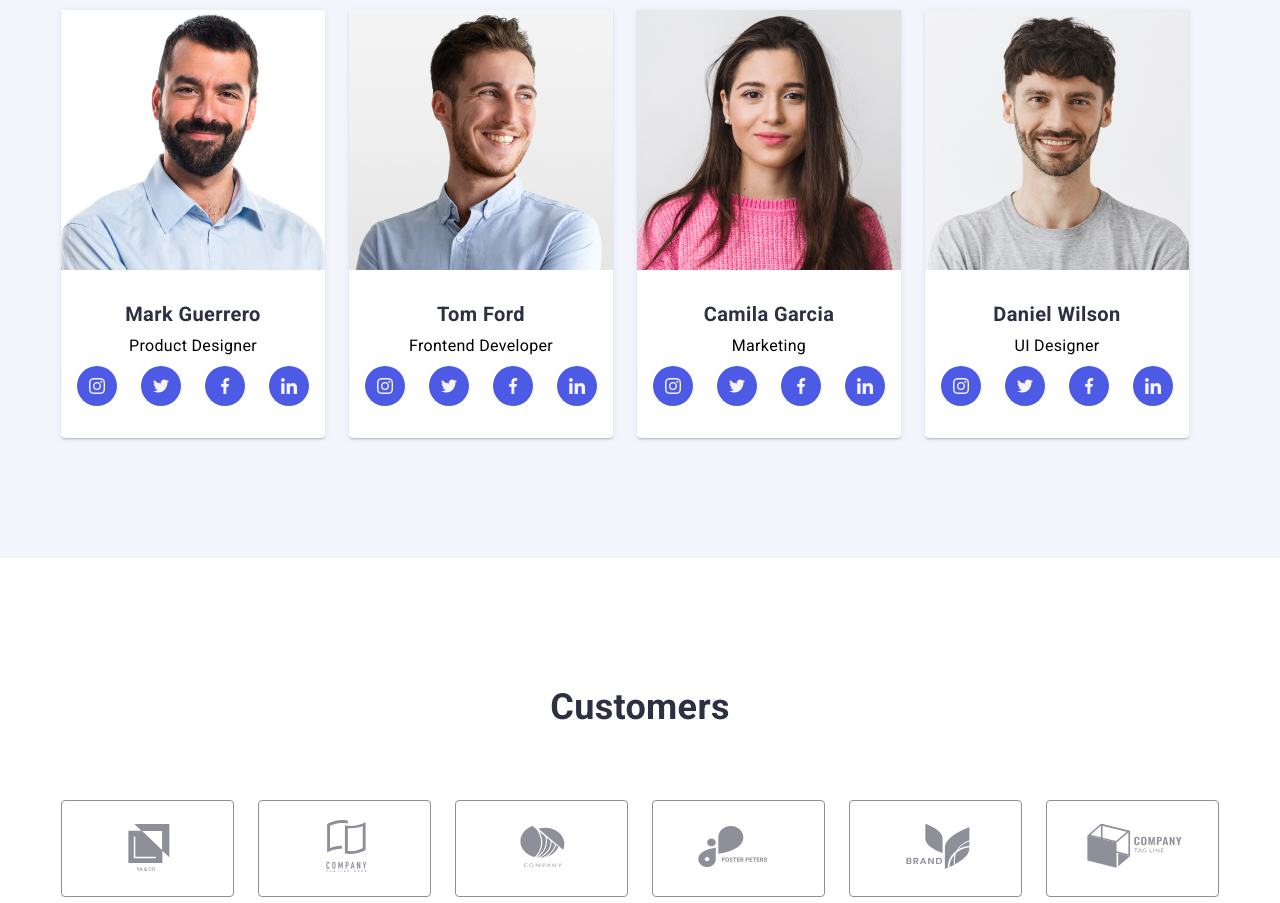
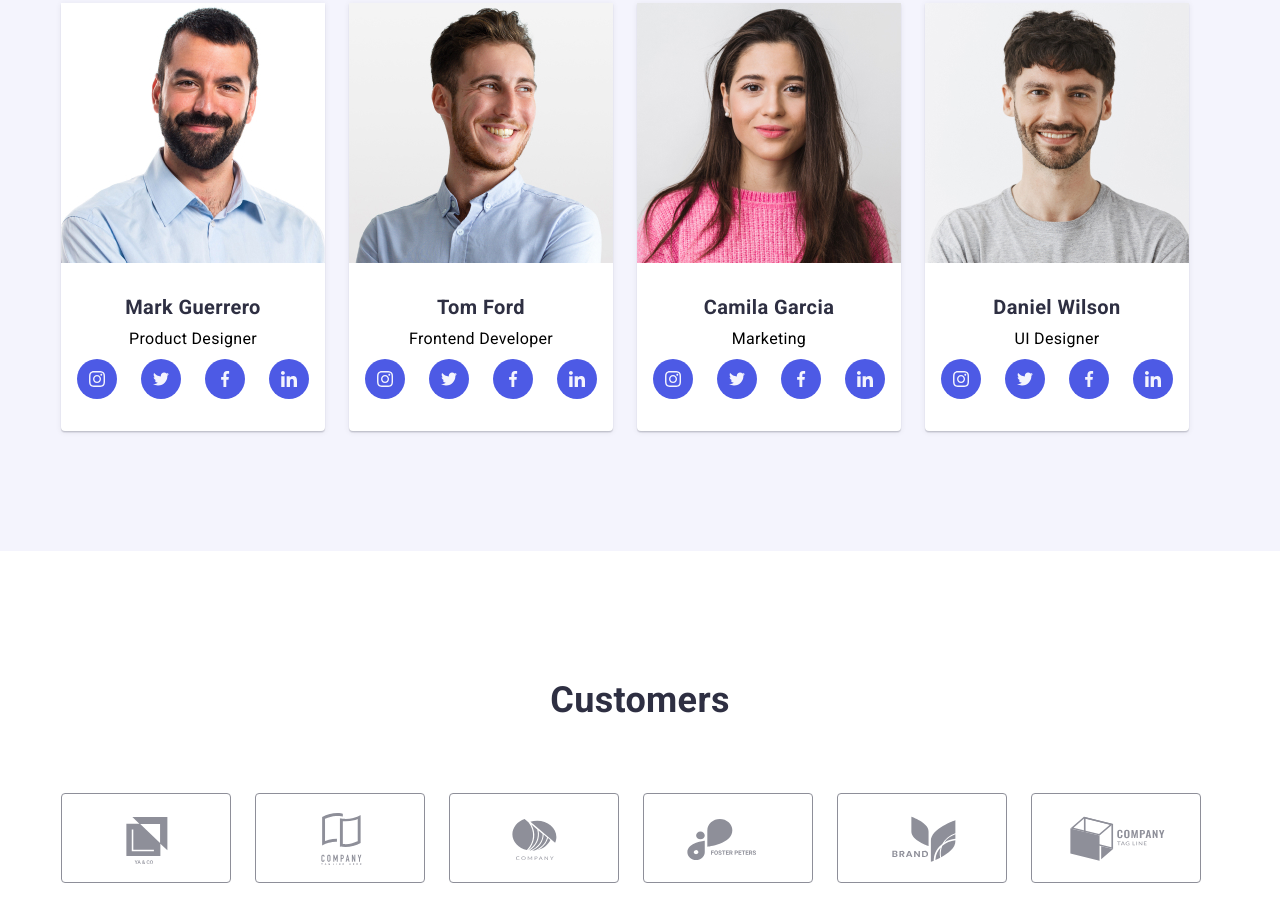
Before and after one commit to olesiakarpenko/goit-markup-hw-04, a plain HTML site: page index.html in a window 1280 px wide. Shown: the part 1894-2797 px from the top of the page. Drawn offline with nearby package versions, Linux system fonts and the light colour scheme.

Commit message:
Styles were adjusted for svg files

```diff
--- a/css/styles.css
+++ b/css/styles.css
@@ -232,19 +232,25 @@ a {
     display: flex;
     text-align: left;
     justify-content: center;
+    align-items: center;
 }
 
 .benefits-list .item:not(:last-child) {
      margin-right: 24px;
 }
-
+.benefits-icon-container {
+    display: flex;
+    justify-content: center;
+    align-items: center;
+    width: 264px;
+    height: 112px;
+    border-radius: 4px;
+    background-color: var(--footer-logo-color);
+    margin-bottom: 8px;
+}
 .benefit-icon {
     width: 64px;
     height: 64px;
-    background-color: var(--footer-logo-color);
-    margin-bottom: 8px;
-    padding: 24px 100px;
-    justify-content: center;
 }
 .benefits .title {
     margin-top: 0;
@@ -344,29 +350,27 @@ a {
     border: none;
     padding: 0;
 }
-.media {
+.media:not(:last-child) {
+    margin-right: 24px;
+}
+.team-media-icon {
+    display: flex;
+    justify-content: center;
+    align-items: center;
     width: 40px;
     height: 40px;
     background-color: var(--accent-color);
     border: none;
     border-radius: 50%;
+    fill: var(--footer-logo-color);
 }
-.media:hover,
-.media:focus {
+.team-media-icon:hover,
+.team-media-icon:focus {
     background-color: var(--additional-accent-color);
 }
-
-.media:not(:last-child) {
-    margin-right: 24px;
-}
 .media-icon {
-    justify-content: center;
     width: 16px;
     height: 16px;
-    padding: 12px;
-    fill:var(--footer-logo-color);
-    border: none;
-    margin: 0;
 }
 
 /* Customers styles */
@@ -389,29 +393,27 @@ a {
 .customers-list {
     display: flex;
 }
-.customers-item {
-    width: 168px;
-    /* height: 88px; */
-    border: 1px solid var(--subtle-text-color);
-    border-radius: 4px;
-    padding: 16px 32px;
-}
-.customers-item:hover {
-    border: 1px solid var(--additional-accent-color)
-}
 .customers-item:not(:last-child) {
     margin-right: 24px;
 }
+.customers-link {
+    display: flex;
+    justify-content: center;
+    align-items: center;
+    width: 168px;
+    height: 88px;
+    fill: var(--subtle-text-color);
+    border: 1px solid var(--subtle-text-color);
+    border-radius: 4px;
+}
+.customers-link:hover,
+.customers-link:focus {
+    fill: var(--additional-accent-color);
+    border-color: var(--additional-accent-color);
+}
 .customers-icon {
-    justify-content: center;
     width: 104px;
     height: 56px;
-    margin: 0;
-    padding: 0;
-    fill: var(--subtle-text-color);
-}
-.customers-icon:hover {
-    fill: var(--additional-accent-color);
 }
 
 /* Footer styles */
@@ -453,33 +455,29 @@ a {
     display: flex;
     justify-content: center;
 }
-.ftr-media {
+.ftr-media:not(:last-child) {
+    margin-right: 16px;
+}
+.ftr-media-link {
     display: flex;
+    justify-content: center;
+    align-items: center;
     width: 40px;
     height: 40px;
-    padding: 8px;
     background-color: rgba(255, 255, 255, 0.1);
     border: none;
     border-radius: 50%;
-    justify-content: center;
-    align-items: center;
 }
-.ftr-media:not(:last-child) {
-    margin-right: 16px;
-}
-.ftr-media:hover {
+.ftr-media-link:hover,
+.ftr-media-link:focus {
     background-color: var(--succes-color);
 }
-/* .ftr-media-link:hover,
-.ftr-media-link:focus {
-    background-color: var(--succes-color);
-} */
 .ftr-icon {
     width: 24px;
     height: 24px;
 }
 
-/* portfolio.html */
+/* PORTFOLIO.html */
 
 /* Filter buttons styles */
 
@@ -544,6 +542,16 @@ a {
 .portfolio-project:nth-last-child(-n+3) {
     margin-bottom: 0;
 }
+.portfolio-link {
+    display: block;
+}
+.portfolio-link:hover,
+.portfolio-link:focus {
+    box-shadow:
+    0px 2px 1px rgba(46, 47, 66, 0.08),
+    0px 1px 1px rgba(46, 47, 66, 0.16),
+    0px 1px 6px rgba(46, 47, 66, 0.08);
+}
 .portfolio-img {
     display: block;
 }
--- a/index.html
+++ b/index.html
@@ -54,33 +54,41 @@
                 <h2 class="visually-hidden">Benefits</h2>
                 <ul class="benefits-list list">
                     <li class="item">
+                        <div class="benefits-icon-container">
                             <svg class="benefit-icon">
                                 <use href="./images/benefits-icons.svg#icon-antenna"></use>
                             </svg>
+                        </div>
                         <h3 class="title">Strategy</h3>
                         <p class="description">Our goal is to identify the business problem to walk away with the perfect and creative
                             solution.</p>
                     </li>
                     <li class="item">
+                        <div class="benefits-icon-container">
                             <svg class="benefit-icon">
                                 <use href="./images/benefits-icons.svg#icon-clock"></use>
                             </svg>
+                        </div>
                         <h3 class="title">Punctuality</h3>
                         <p class="description">Bring the key message to the brand's audience for the best price within the shortest
                             possible time.</p>
                     </li>
                     <li class="item">
+                        <div class="benefits-icon-container">
                             <svg class="benefit-icon">
                                 <use href="./images/benefits-icons.svg#icon-diagram"></use>
                             </svg>
+                        </div>
                         <h3 class="title">Diligence</h3>
                         <p class="description">Research and confirm brands that present the strongest digital growth opportunities and
                             minimize risk.</p>
                     </li>
                     <li class="item">
+                        <div class="benefits-icon-container">
                             <svg class="benefit-icon">
                                 <use href="./images/benefits-icons.svg#icon-astronaut"></use>
                             </svg>
+                        </div>
                         <h3 class="title">Technologies</h3>
                         <p class="description">Design practice focused on digital experiences. We bring forth a deep passion for
                             problem-solving.</p>
@@ -115,28 +123,28 @@
                             <p class="description">Product Designer</p>
                             <ul class="team-icons list">
                                 <li class="media">
-                                    <a href="">
+                                    <a class="team-media-icon" href="">
                                         <svg class="media-icon">
                                             <use href="./images/social-media-icons.svg#instagram"></use>
                                         </svg>
                                     </a>
                                 </li>
                                 <li class="media">
-                                    <a href="">
+                                    <a class="team-media-icon" href="">
                                         <svg class="media-icon">
                                             <use href="./images/social-media-icons.svg#twitter"></use>
                                         </svg>
                                     </a>
                                 </li>
                                 <li class="media">
-                                    <a href="">
+                                    <a class="team-media-icon" href="">
                                         <svg class="media-icon">
                                             <use href="./images/social-media-icons.svg#facebook"></use>
                                         </svg>
                                     </a>
                                 </li>
                                 <li class="media">
-                                    <a href="">
+                                    <a class="team-media-icon" href="">
                                         <svg class="media-icon">
                                             <use href="./images/social-media-icons.svg#linkedin"></use>
                                         </svg>
@@ -152,28 +160,28 @@
                             <p class="description">Frontend Developer</p>
                             <ul class="team-icons list">
                                 <li class="media">
-                                    <a href="">
+                                    <a class="team-media-icon" href="">
                                         <svg class="media-icon">
                                             <use href="./images/social-media-icons.svg#instagram"></use>
                                         </svg>
                                     </a>
                                 </li>
                                 <li class="media">
-                                    <a href="">
+                                    <a class="team-media-icon" href="">
                                         <svg class="media-icon">
                                             <use href="./images/social-media-icons.svg#twitter"></use>
                                         </svg>
                                     </a>
                                 </li>
                                 <li class="media">
-                                    <a href="">
+                                    <a class="team-media-icon" href="">
                                         <svg class="media-icon">
                                             <use href="./images/social-media-icons.svg#facebook"></use>
                                         </svg>
                                     </a>
                                 </li>
                                 <li class="media">
-                                    <a href="">
+                                    <a class="team-media-icon" href="">
                                         <svg class="media-icon">
                                             <use href="./images/social-media-icons.svg#linkedin"></use>
                                         </svg>
@@ -189,28 +197,28 @@
                             <p class="description">Marketing</p>
                             <ul class="team-icons list">
                                 <li class="media">
-                                    <a href="">
+                                    <a class="team-media-icon" href="">
                                         <svg class="media-icon">
                                             <use href="./images/social-media-icons.svg#instagram"></use>
                                         </svg>
                                     </a>
                                 </li>
                                 <li class="media">
-                                    <a href="">
+                                    <a class="team-media-icon" href="">
                                         <svg class="media-icon">
                                             <use href="./images/social-media-icons.svg#twitter"></use>
                                         </svg>
                                     </a>
                                 </li>
                                 <li class="media">
-                                    <a href="">
+                                    <a class="team-media-icon" href="">
                                         <svg class="media-icon">
                                             <use href="./images/social-media-icons.svg#facebook"></use>
                                         </svg>
                                     </a>
                                 </li>
                                 <li class="media">
-                                    <a href="">
+                                    <a class="team-media-icon" href="">
                                         <svg class="media-icon">
                                             <use href="./images/social-media-icons.svg#linkedin"></use>
                                         </svg>
@@ -226,28 +234,28 @@
                             <p class="description">UI Designer</p>
                             <ul class="team-icons list">
                                 <li class="media">
-                                    <a href="">
+                                    <a class="team-media-icon" href="">
                                         <svg class="media-icon">
                                             <use href="./images/social-media-icons.svg#instagram"></use>
                                         </svg>
                                     </a>
                                 </li>
                                 <li class="media">
-                                    <a href="">
+                                    <a class="team-media-icon" href="">
                                         <svg class="media-icon">
                                             <use href="./images/social-media-icons.svg#twitter"></use>
                                         </svg>
                                     </a>
                                 </li>
                                 <li class="media">
-                                    <a href="">
+                                    <a class="team-media-icon" href="">
                                         <svg class="media-icon">
                                             <use href="./images/social-media-icons.svg#facebook"></use>
                                         </svg>
                                     </a>
                                 </li>
                                 <li class="media">
-                                    <a href="">
+                                    <a class="team-media-icon" href="">
                                         <svg class="media-icon">
                                             <use href="./images/social-media-icons.svg#linkedin"></use>
                                         </svg>
@@ -267,42 +275,42 @@
                 <h2 class="customers-title">Customers</h2>
                 <ul class="customers-list list">
                     <li class="customers-item">
-                        <a href="">
+                        <a class="customers-link" href="">
                             <svg class="customers-icon">
                                 <use href="./images/customers-icons.svg#Logo-1"></use>
                             </svg>
                         </a>
                     </li>
                     <li class="customers-item">
-                        <a href="">
+                        <a class="customers-link" href="">
                             <svg class="customers-icon">
                                 <use href="./images/customers-icons.svg#Logo-2"></use>
                             </svg>
                         </a>
                     </li>
                     <li class="customers-item">
-                        <a href="">
+                        <a class="customers-link" href="">
                             <svg class="customers-icon">
                                 <use href="./images/customers-icons.svg#Logo-3"></use>
                             </svg>
                         </a>
                     </li>
                     <li class="customers-item">
-                        <a href="">
+                        <a class="customers-link" href="">
                             <svg class="customers-icon">
                                 <use href="./images/customers-icons.svg#Logo-4"></use>
                             </svg>
                         </a>
                     </li>
                     <li class="customers-item">
-                        <a href="">
+                        <a class="customers-link" href="">
                             <svg class="customers-icon">
                                 <use href="./images/customers-icons.svg#Logo-5"></use>
                             </svg>
                         </a>
                     </li>
                     <li class="customers-item">
-                        <a href="">
+                        <a class="customers-link" href="">
                             <svg class="customers-icon">
                                 <use href="./images/customers-icons.svg#Logo-6"></use>
                             </svg>
```
Also changed, not shown: portfolio.html (+9 -9 lines). Lines whose indentation alone changed are shown as unchanged.
